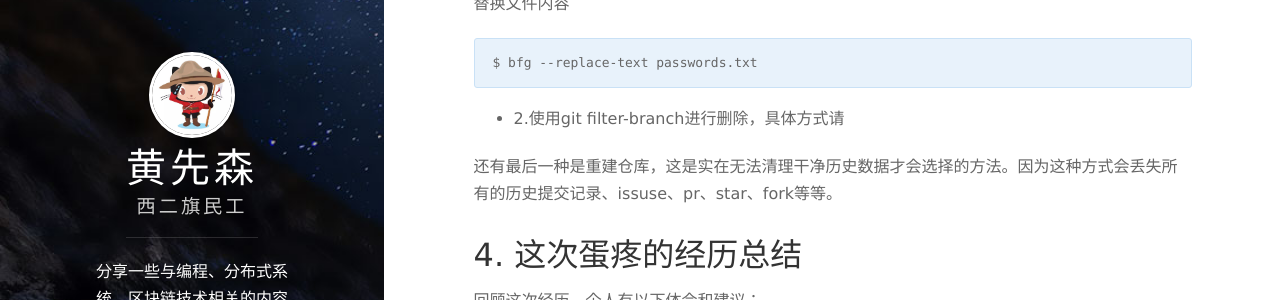
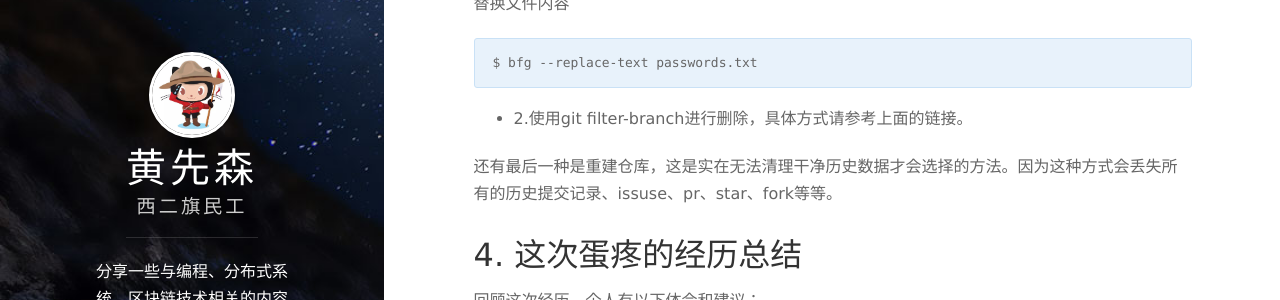
Before and after one commit to berryjam/berryjam.github.io, a Jekyll site: the page built from _posts/2019-06-25-记github仓库被DMCA take down经历.md, in a window 1280 px wide and 900 px high, scrolled down 2741 px. Shown: the part 151-451 px from the top of the window. Built offline with Jekyll 4.4.1, drawn with Linux system fonts in a browser that asks for light colours; nearby versions of some CDN libraries; comment, search, counter and statistics services are not loaded.

Commit message:
Update 2019-06-25-记github仓库被DMCA take down经历.md

````diff
--- a/_posts/2019-06-25-记github仓库被DMCA take down经历.md
+++ b/_posts/2019-06-25-记github仓库被DMCA take down经历.md
@@ -75,7 +75,7 @@ $ bfg --delete-files YOUR-FILE-WITH-SENSITIVE-DATA
 $ bfg --replace-text passwords.txt
 ```
 
-- 2.使用git filter-branch进行删除，具体方式请
+- 2.使用git filter-branch进行删除，具体方式请参考上面的链接。
 
 
 还有最后一种是重建仓库，这是实在无法清理干净历史数据才会选择的方法。因为这种方式会丢失所有的历史提交记录、issuse、pr、star、fork等等。
````
